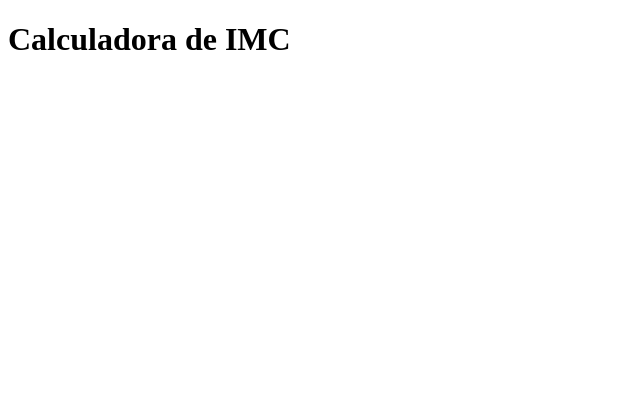
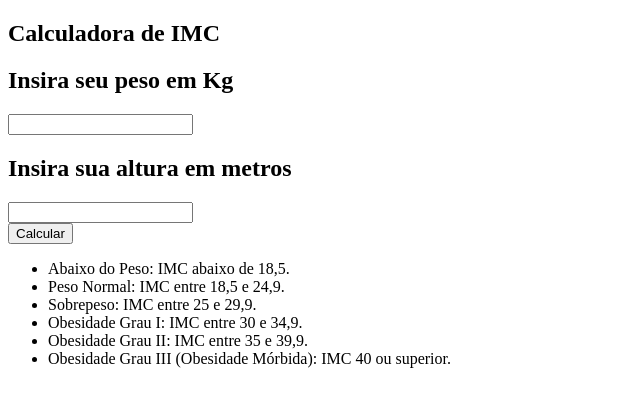
Before and after one commit to ThiagoFirmeza/ProjetoJS, a plain HTML site: page index.html in a window 1280 px wide. Shown: the whole page, without its empty margins (0-640 px from the left). Drawn offline with Linux system fonts and the light colour scheme.

Commit message:
index.html

```diff
--- a/index.html
+++ b/index.html
@@ -1,11 +1,57 @@
 <!DOCTYPE html>
-<html lang="pt-br">
+<html lang="pt-BR">
 <head>
-  <meta charset="UTF-8">
-  <title>Calculadora de IMC</title>
+    <meta charset="UTF-8">
+    <meta name="viewport" content="width=device-width, initial-scale=1.0">
+    <title>Calculadora de IMC</title>
+    <link rel="stylesheet" href="style.css">
+    <script type="text/javascript" src="app.js"></script>
 </head>
 <body>
-  <h1>Calculadora de IMC</h1>
-  <script src="script.js"></script>
+
+        <section id="section01">
+            <h1>Calculadora de IMC</h1>
+        </section>
+
+        <div id="teste">
+            <section id="section02">
+                <h2>Insira seu peso em Kg</h2>
+            </section>
+
+            <section id="section03">
+                <div class="classPeso" id="divPeso">
+                    <input type="number">
+                </div>
+            </section>
+
+            <section id="section04">
+                <h2>Insira sua altura em metros</h2>
+            </section>
+
+            <section id="section05">
+                <div class="classAltura" id="divAltura">
+                    <input type="number">
+                </div>
+            </section>
+
+            <section id="section06">
+                <div>
+                    <button onclick="calcularIMC()">Calcular</button>
+                </div>
+            </section>
+        </div>
+
+    <section id="section07">
+        <ul>
+            <li>Abaixo do Peso: IMC abaixo de 18,5.</li>
+            <li>Peso Normal: IMC entre 18,5 e 24,9.</li>
+            <li>Sobrepeso: IMC entre 25 e 29,9.</li>
+            <li>Obesidade Grau I: IMC entre 30 e 34,9.</li>
+            <li>Obesidade Grau II: IMC entre 35 e 39,9.</li>
+            <li>Obesidade Grau III (Obesidade Mórbida): IMC 40 ou superior.</li>
+        </ul>
+
+        <div id="resultado"></div>
+    </section>
 </body>
 </html>
```
